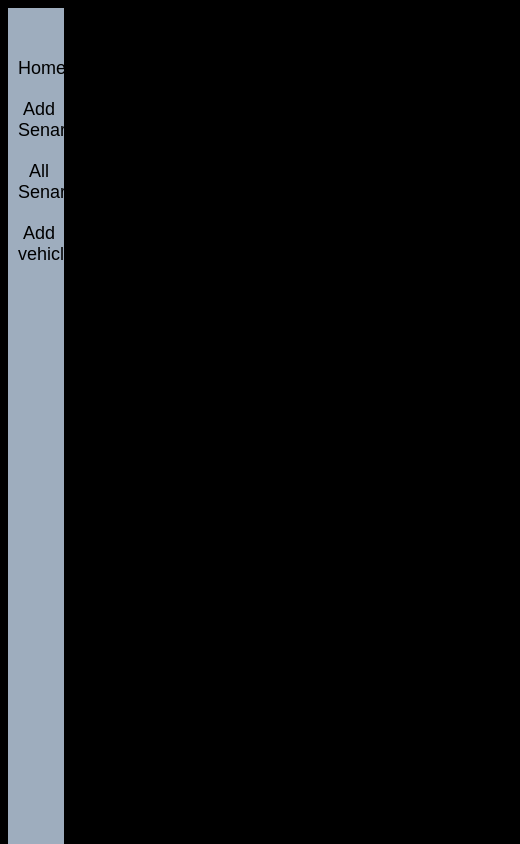
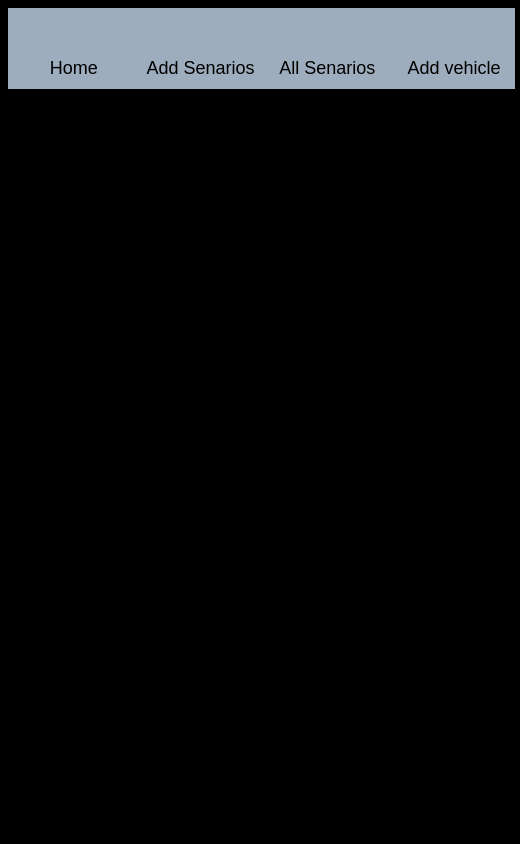
Before and after one commit to rajeshg0ud/appxxproject, a React (Create React App) app: page / in a window 390 px wide. Shown: the top 844 px of the page, 520 px wide, since content can reach past the window. Built offline with nearby package versions, Linux system fonts and the light colour scheme.

Commit message:
Update App.css

```diff
--- a/src/App.css
+++ b/src/App.css
@@ -58,23 +58,30 @@ body {
 /* Responsive Styles */
 @media screen and (max-width: 800px) {
   #App {
-    flex-direction: row;
-    align-items: left;
+    flex-direction: column;
+
   }
 
   nav {
-    width: 35%;
-    max-width: 40%;
+    width: 130vw;
   }
 
   li a{
-    width: 75%;
+    width: 88%;
+  }
+
+  ul {
+    width: 100%;
+    display: flex;
+    flex-direction: row;
+    justify-content: space-between;
+    padding: 0;
+    margin: 0;
   }
 
   nav {
-    width: 15%;
     background-color: #9eadbe;
     align-self: stretch;
-    height: 160vh;
+    height: 100%;
   }
 }
```
